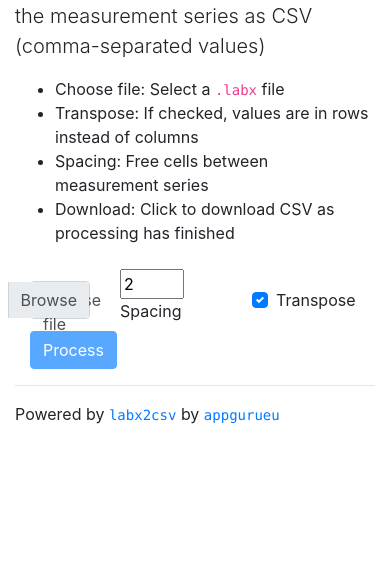
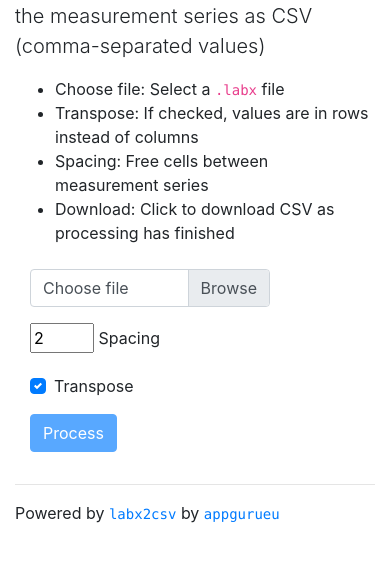
Before and after one commit to appgurueu/labx2csv, a website: page docs/index.html in a window 390 px wide. Shown: the part 133-694 px from the top of the page. Drawn offline with nearby package versions, Linux system fonts and the light colour scheme.

Commit message:
Layout: Usable on mobile

```diff
--- a/docs/index.html
+++ b/docs/index.html
@@ -27,24 +27,24 @@
 		</ul>
 		<form>
 			<div class="container mb-3">
-				<div class="row align-items-center">
-					<div class="col-3">
+				<div class="row align-items-center justify-content-sm-start">
+					<div class="col-sm-12 col-md-3 form-group mb-3">
 						<div class="custom-file">
 							<input type="file" class="custom-file-input" id="labx" aria-describedby="Labx file" />
 							<label class="custom-file-label" for="labx" style="max-width: 15em">Choose file</label>
 						</div>
 					</div>
-					<div class="col-2 mr-4">
+					<div class="col-sm-12 col-md-2 form-group mb-3">
 						<input id="spacing" type="number" min="0" step="1" value="2" max="10" style="max-width: 4em" />
 						<label for="spacing">Spacing</label>
 					</div>
-					<div class="col-2 ml-5">
+					<div class="col-sm-12 col-md-2 form-group mb-3">
 						<div class="custom-control custom-checkbox">
 							<input type="checkbox" class="custom-control-input" id="transpose" checked />
 							<label class="custom-control-label" for="transpose">Transpose</label>
 						</div>
 					</div>
-					<div class="col-3">
+					<div class="col-sm-12 col-md-3 form-group mb-3">
 						<button id="download" class="btn btn-primary" type="button" disabled
 							>
 							<span id="action">Process</span>
```
